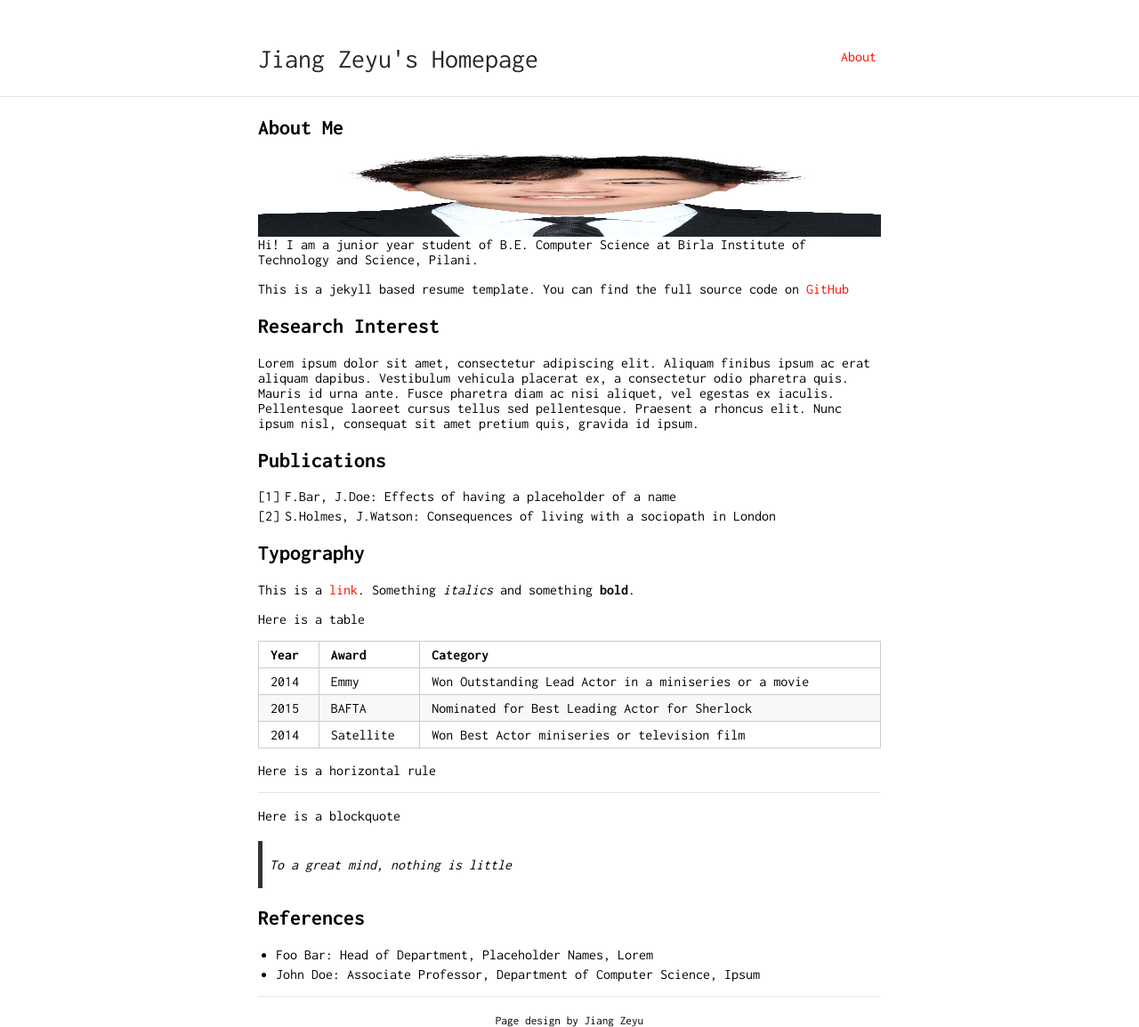
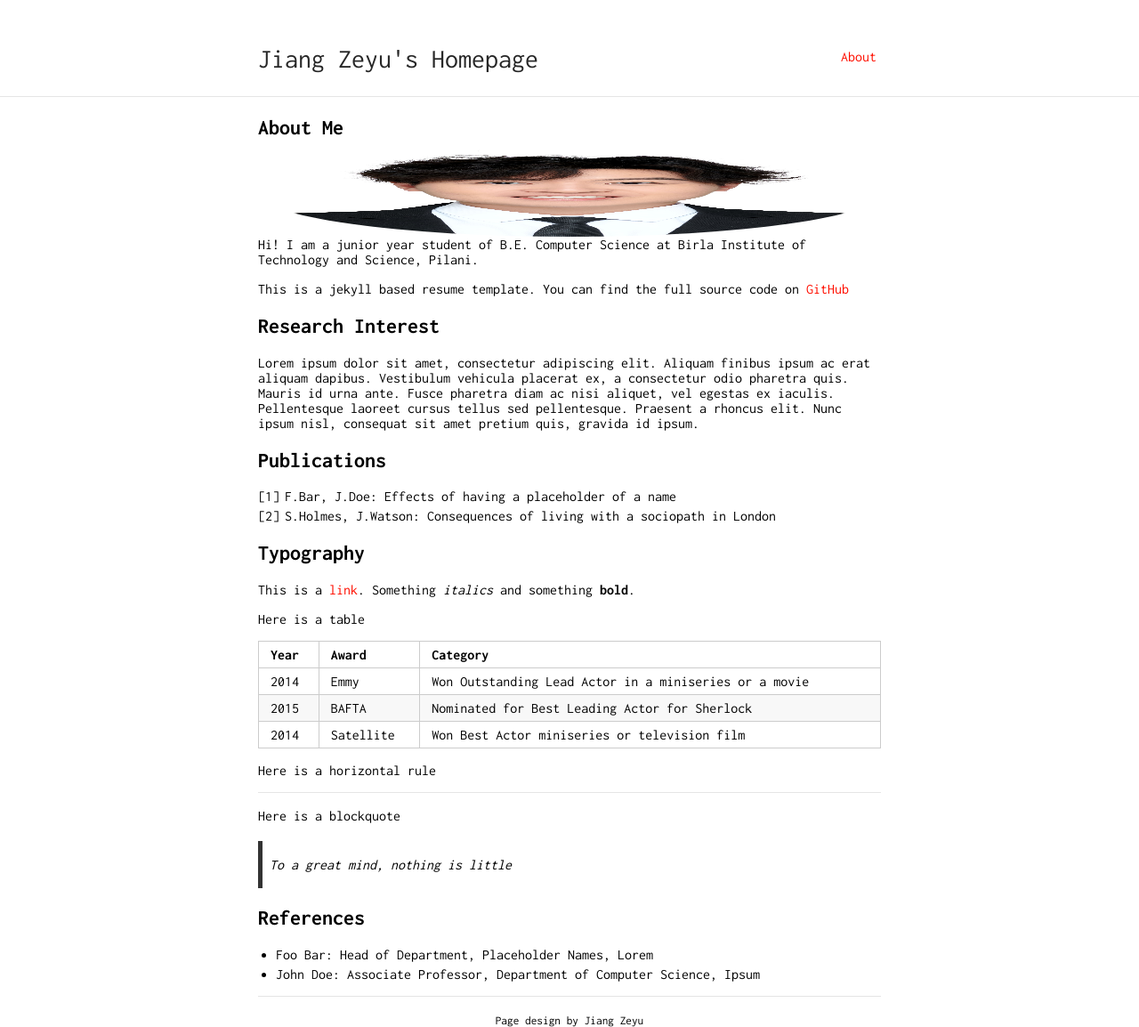
Before and after one commit to the-masses/the-masses.github.io, a Jekyll site: the page built from index.md, in a window 1280 px wide. Shown: the whole page at 89% size. Built offline with Jekyll 4.4.1, drawn with Linux system fonts in a browser that asks for light colours; our own code applies the rules of GitHub Pages for plain Markdown files.

Commit message:
profile picture

```diff
--- a/_sass/typography.scss
+++ b/_sass/typography.scss
@@ -42,7 +42,7 @@
         position: relative;
         margin: -10px 0 0 15px;
         float: right;
-        // border-radius: 50%;
+        border-radius: 100%;
         p & {
             padding: 0;
             margin: 0;
```
